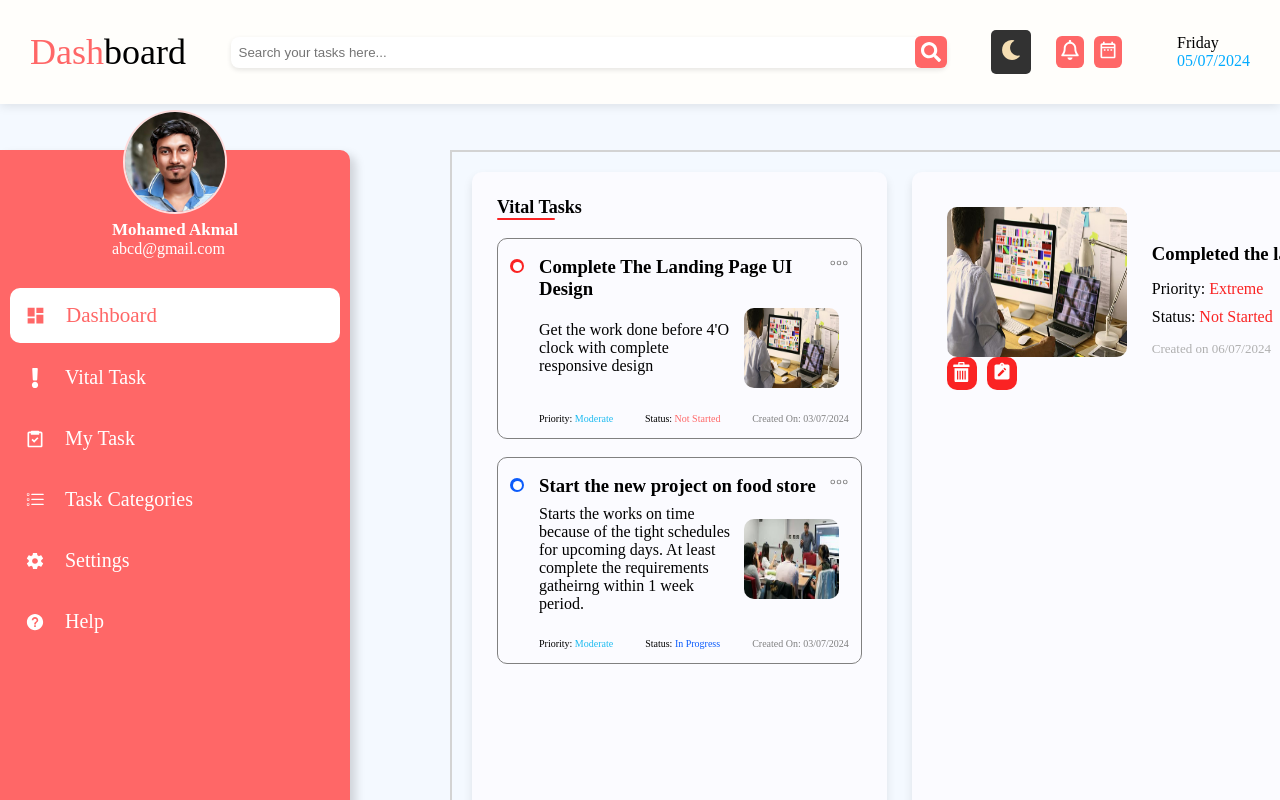
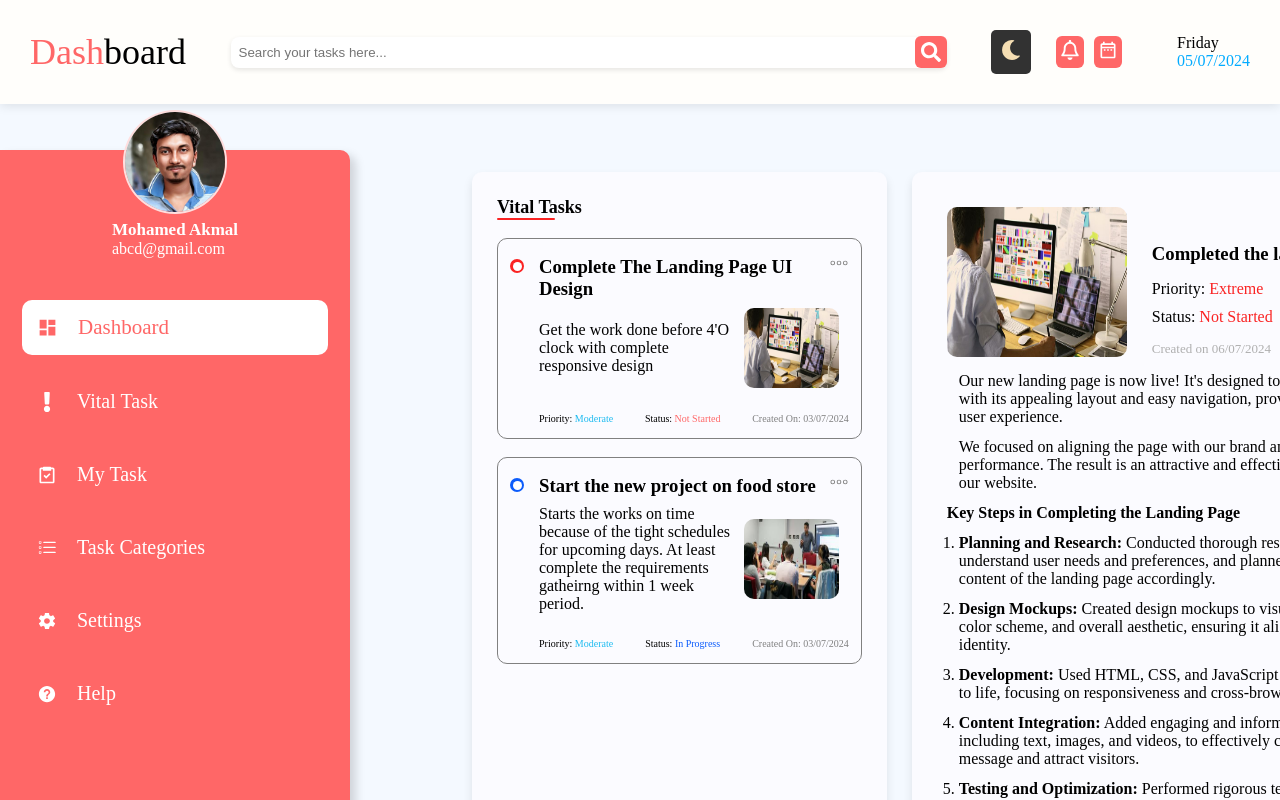
Before and after one commit to Akmal1796/ToDoApp, a React (Vite) app: page / in a window 1280 px wide. Shown: the top 800 px of the page. Built offline with nearby package versions, Linux system fonts and the light colour scheme.

Commit message:
Updated the contents for the completion section on vital section

```diff
--- a/src/Components/VitalTask.css
+++ b/src/Components/VitalTask.css
@@ -2,9 +2,8 @@
     display: flex;
     justify-content: space-between;
     position: absolute;
-    top: 150px;
-    left: 450px;
-    border: 2px solid lightgray;
+    top: 152px;
+    left: 452px;
     padding: 20px;
 }
 
@@ -181,9 +180,23 @@
     font-size: 13px;
 }
 
+.completion-details-container {
+    margin-top: 15px;
+    margin-bottom: 15px;
+}
+
+.completion-details-container p,li {
+    margin: 12px;
+}
+
+.completion-details-container ol span {
+    font-weight: bold;
+}
+
 .complete-icons-container {
     display: flex;
     align-items: center;
+    justify-content: flex-end;
 }
 
 .complete-section-icon {
--- a/src/Components/VitalTask.jsx
+++ b/src/Components/VitalTask.jsx
@@ -77,6 +77,7 @@ const VitalTask = () => {
       </div>
 
       <div className='vital-completed-tasks-container'>
+
         <div  className='complete-header'>
           <img src={UIDesign} className='completed-img'/>
           <div className='complete-header-dsicription'>
@@ -88,7 +89,21 @@ const VitalTask = () => {
             <p className='complete-created-date'>Created on 06/07/2024</p>
           </div>
         </div>
-        <div></div>
+
+        <div className='completion-details-container'>
+        <p>Our new landing page is now live! It's designed to captivate visitors with its appealing layout and easy navigation, providing a seamless user experience.
+        </p>
+        <p>We focused on aligning the page with our brand and optimizing it for performance. The result is an attractive and effective entry point to our website.</p>
+        <h4>Key Steps in Completing the Landing Page</h4>
+        <ol>
+          <li><span>Planning and Research:</span> Conducted thorough research to understand user needs and preferences, and planned the structure and content of the landing page accordingly.</li>
+          <li><span>Design Mockups:</span> Created design mockups to visualize the layout, color scheme, and overall aesthetic, ensuring it aligns with our brand identity.</li>
+          <li><span>Development:</span> Used HTML, CSS, and JavaScript to bring the design to life, focusing on responsiveness and cross-browser compatibility.</li>
+          <li><span>Content Integration:</span> Added engaging and informative content, including text, images, and videos, to effectively communicate our message and attract visitors.</li>
+          <li><span>Testing and Optimization:</span> Performed rigorous testing to identify and fix any issues, and optimized the page for fast load times and SEO to enhance user experience and visibility.  </li>
+        </ol>
+        </div>
+
         <div className='complete-icons-container'>
           <ImBin size={20} color='white' className='complete-section-icon'/>
           <MdNoteAlt size={20} color='white' className='complete-section-icon'/>
```
